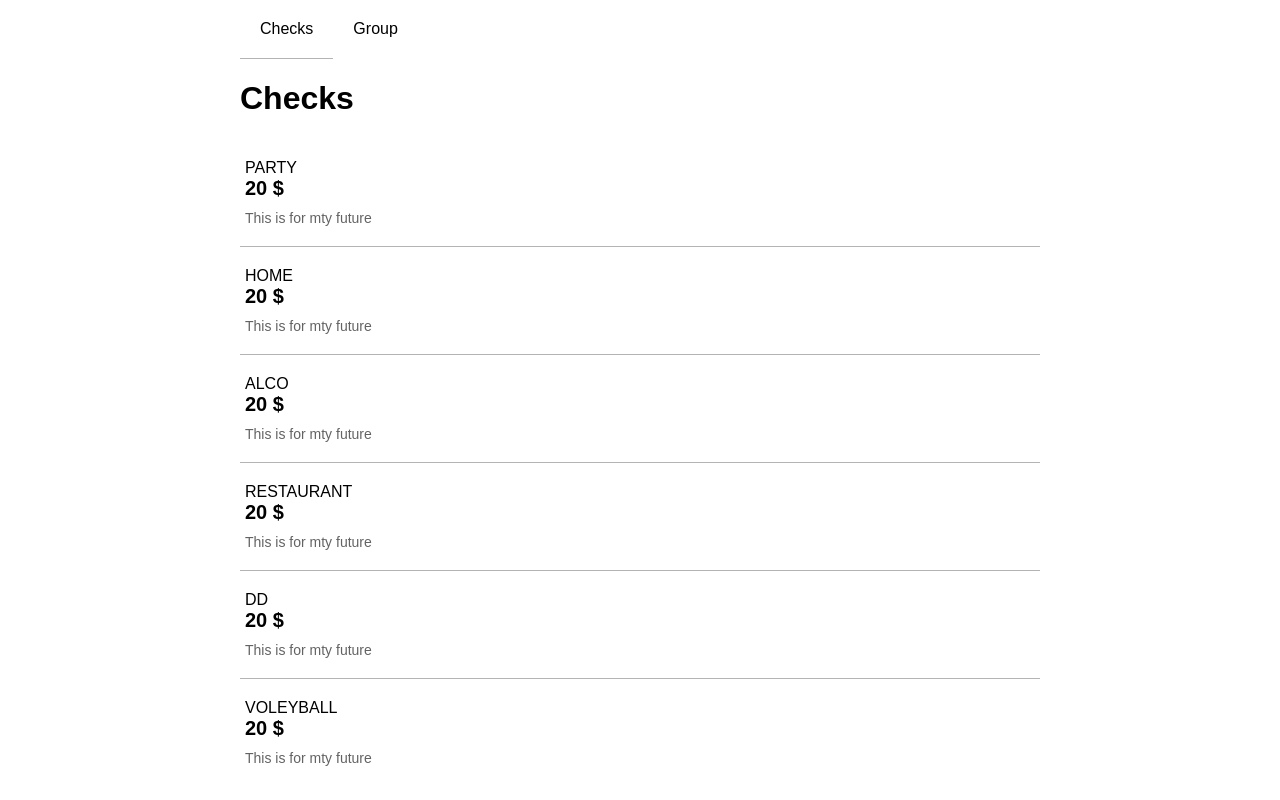
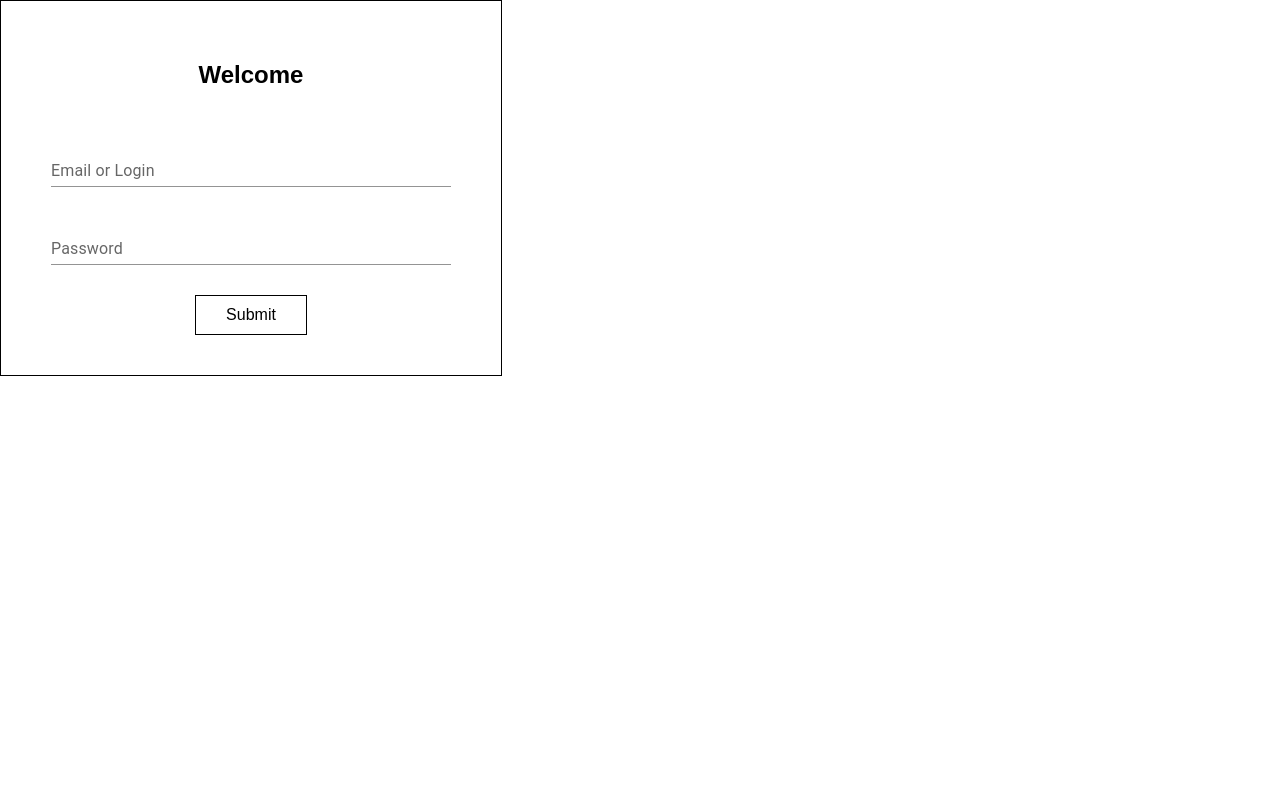
Before and after one commit to MappariChan/App-for-check, a React (Create React App) app in the folder frontend/: page / in a window 1280 px wide. Built offline with nearby package versions, Linux system fonts and the light colour scheme.

Commit message:
Registation modals add

```diff
--- a/frontend/src/App.js
+++ b/frontend/src/App.js
@@ -3,6 +3,7 @@ import { RouterProvider, createBrowserRouter } from "react-router-dom";
 import Root from "./layouts/Root";
 import Group from "./pages/Group";
 import Checks from "./pages/Checks";
+import SignInModal from "./components/RegistrationModals/SignInModal";
 
 const router = createBrowserRouter([
   {
@@ -16,7 +17,8 @@ const router = createBrowserRouter([
 ]);
 
 const App = () => {
-  return <RouterProvider router={router} />;
+  // return <RouterProvider router={router} />;
+  return <SignInModal/>
 };
 
 export default App;
--- /dev/null
+++ b/frontend/src/components/RegistrationModals/AuthentificationModals.module.css
@@ -0,0 +1,12 @@
+.submit-form{
+    display: flex;
+    flex-direction: column;
+    position: fixed;
+    padding: 40px 50px;
+    align-items: center;
+    justify-content: center;
+    border: 1px solid black;
+    z-index: 100;
+    gap: 30px;
+    width: 400px;
+}
--- a/frontend/src/components/RegistrationModals/SignInModal.js
+++ b/frontend/src/components/RegistrationModals/SignInModal.js
@@ -1,7 +1,8 @@
 import {useState} from "react";
-import {TextField} from "@mui/material";
+import TextField from "@mui/material/TextField";
 import Button from "../../UI/Button";
 import axios from "axios";
+import classes from './AuthentificationModals.module.css'
 
 const SignInModal = (props) => {
     const [password, setPassword] = useState('')
@@ -31,13 +32,11 @@ const SignInModal = (props) => {
     const signUpDataInputHandler = (event) => {
         setSignInData(event.target.value)
     }
-    return <form onSubmit={validateSignInData}>
+    return <form onSubmit={validateSignInData} className={classes["submit-form"]}>
         <h2>Welcome</h2>
-        <TextField label='Email or Login' variant='standart' type='text' error='Incorrect username or email'
-                   onChange={signUpDataInputHandler}/>
-        <TextField label='Password' variant='standart' type='password' error='Incorrect password'
-                   onChange={passwordInputHandler}/>
-        <Button buttonText='Submit' type = 'submit'/>
+        <TextField type = "text" fullWidth label= "Email or Login" onChange={signUpDataInputHandler} variant='standard'/>
+        <TextField type = "password" fullWidth label='Password' onChange={passwordInputHandler} variant='standard'/>
+        <Button type = 'submit'>Submit</Button>
     </form>
 }
 
```
Also changed, not shown: frontend/src/components/RegistrationModals/ModalSwitcher.js (added, +23 -0 lines), frontend/src/components/RegistrationModals/SignUpModal.js (+20 -15 lines).
